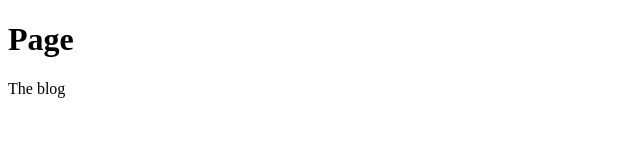
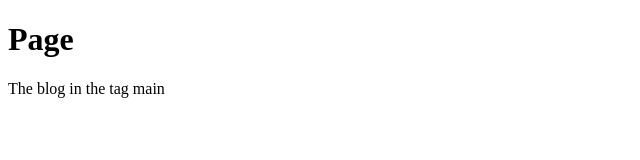
Before and after one commit to CommonPrint/demo, a plain HTML site: page index.html in a window 1280 px wide. Shown: the whole page, without its empty margins (0-640 px from the left). Drawn offline with Linux system fonts and the light colour scheme.

Commit message:
feat: put tag p in tag main has

```diff
--- a/index.html
+++ b/index.html
@@ -8,9 +8,10 @@
 <body>
     <main>
       <h1>Page</h1>
+
+      <p>
+        The blog in the tag main
+      </p>
     </main>
-    <p>
-        The blog
-    </p>
 </body>
 </html>
```
